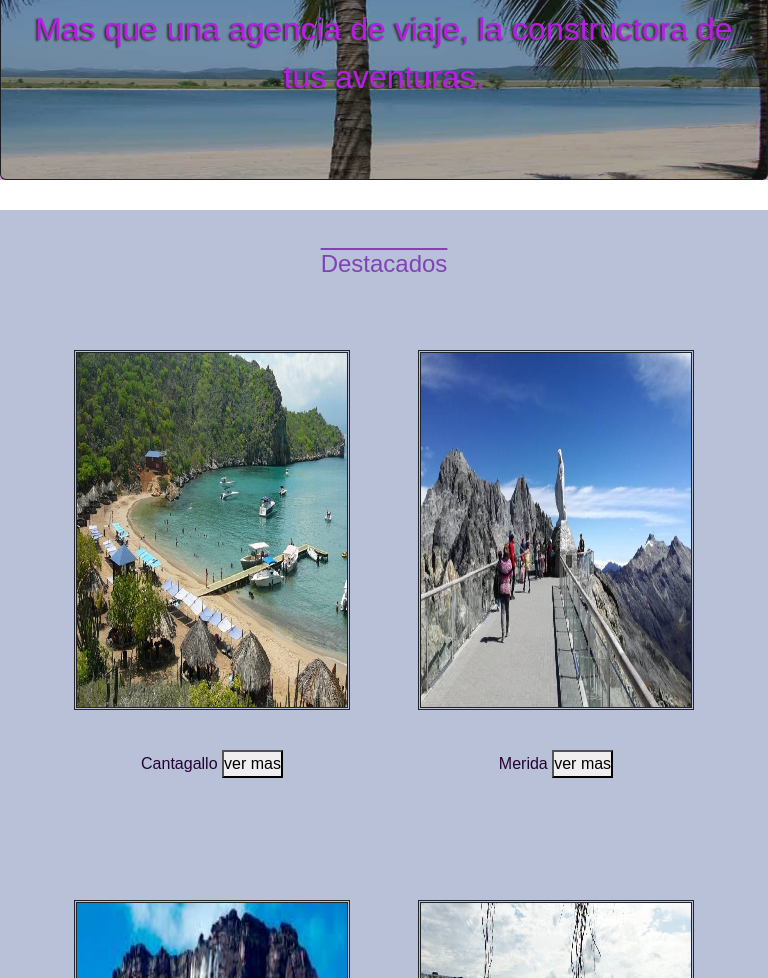
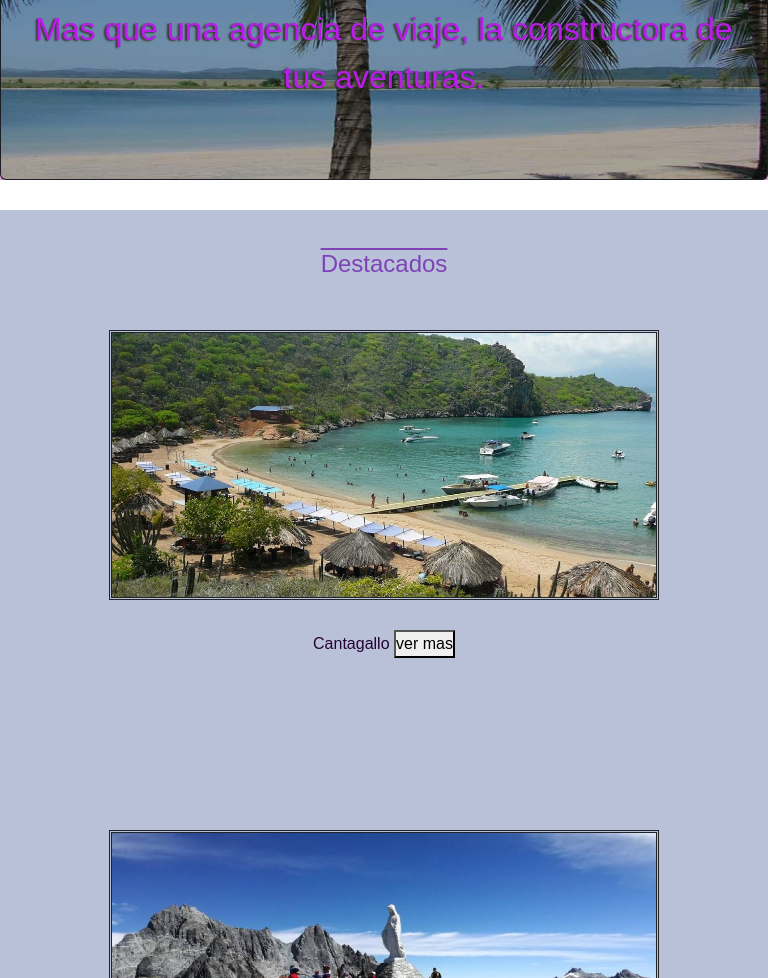
Before and after one commit to yesmar01/agencia-chusis, a plain HTML site: page index.html in a window 768 px wide. Shown: the part 322-1300 px from the top of the page. Drawn offline with nearby package versions, Linux system fonts and the light colour scheme.

Commit message:
mediaQ tablet

```diff
--- a/sass/partials/mediasQ.scss
+++ b/sass/partials/mediasQ.scss
@@ -15,3 +15,20 @@
 
     }
 }
+@media only screen and (min-width:501px) and (max-width:1020px) {
+    main .caja-grid {
+        grid-template-areas:
+            "encabezado"
+            "imagen1"
+            "t1"
+            "imagen2"
+            "t2"
+            "imagen3"
+            "t3"
+            "imagen4"
+            "t4";
+        grid-template-columns: 1fr;
+        grid-template-rows: 80px 300px 200px 300px 200px 300px 200px 300px 200px;
+
+    }
+}
```
Also changed, not shown: css/adornos.css, 1 other file.
